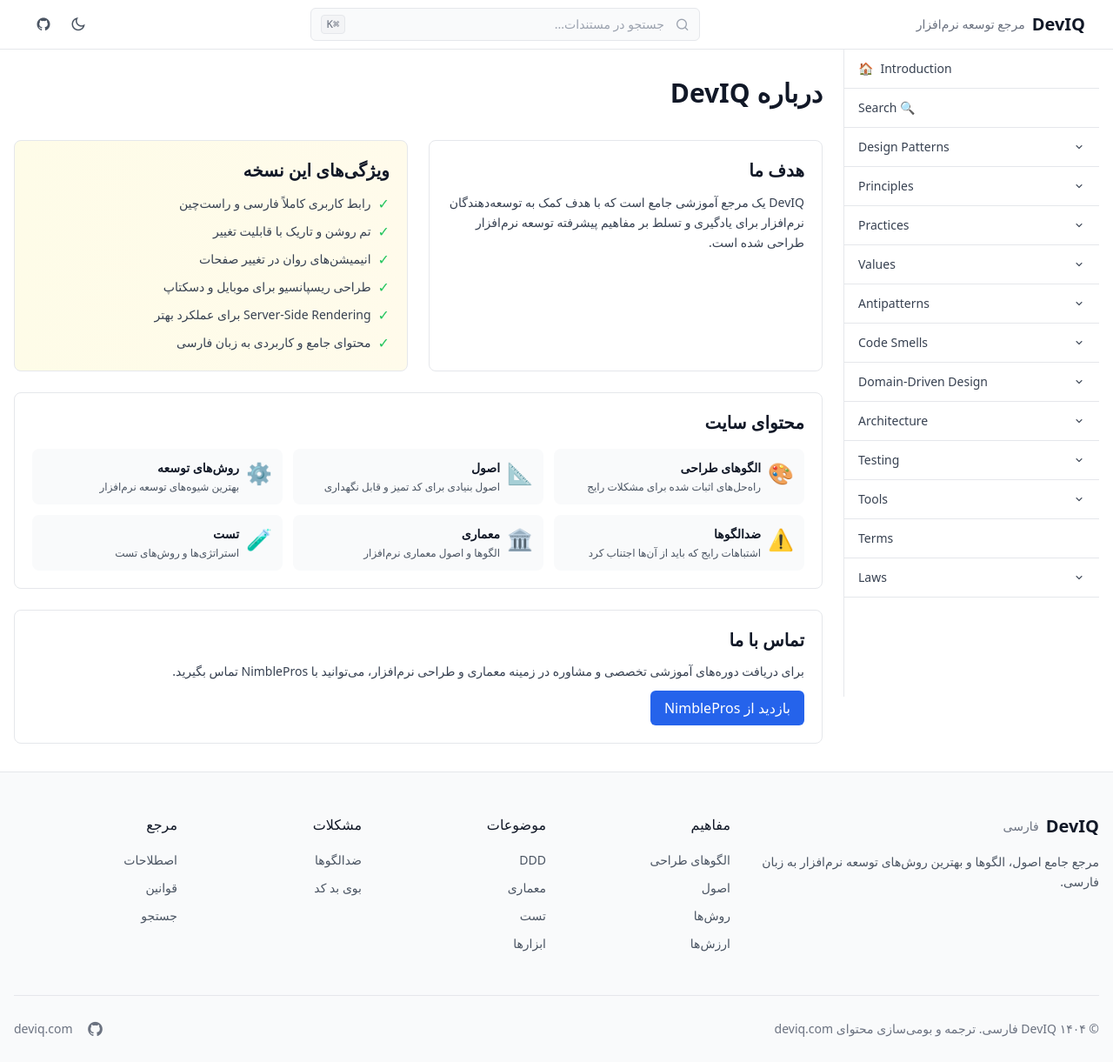
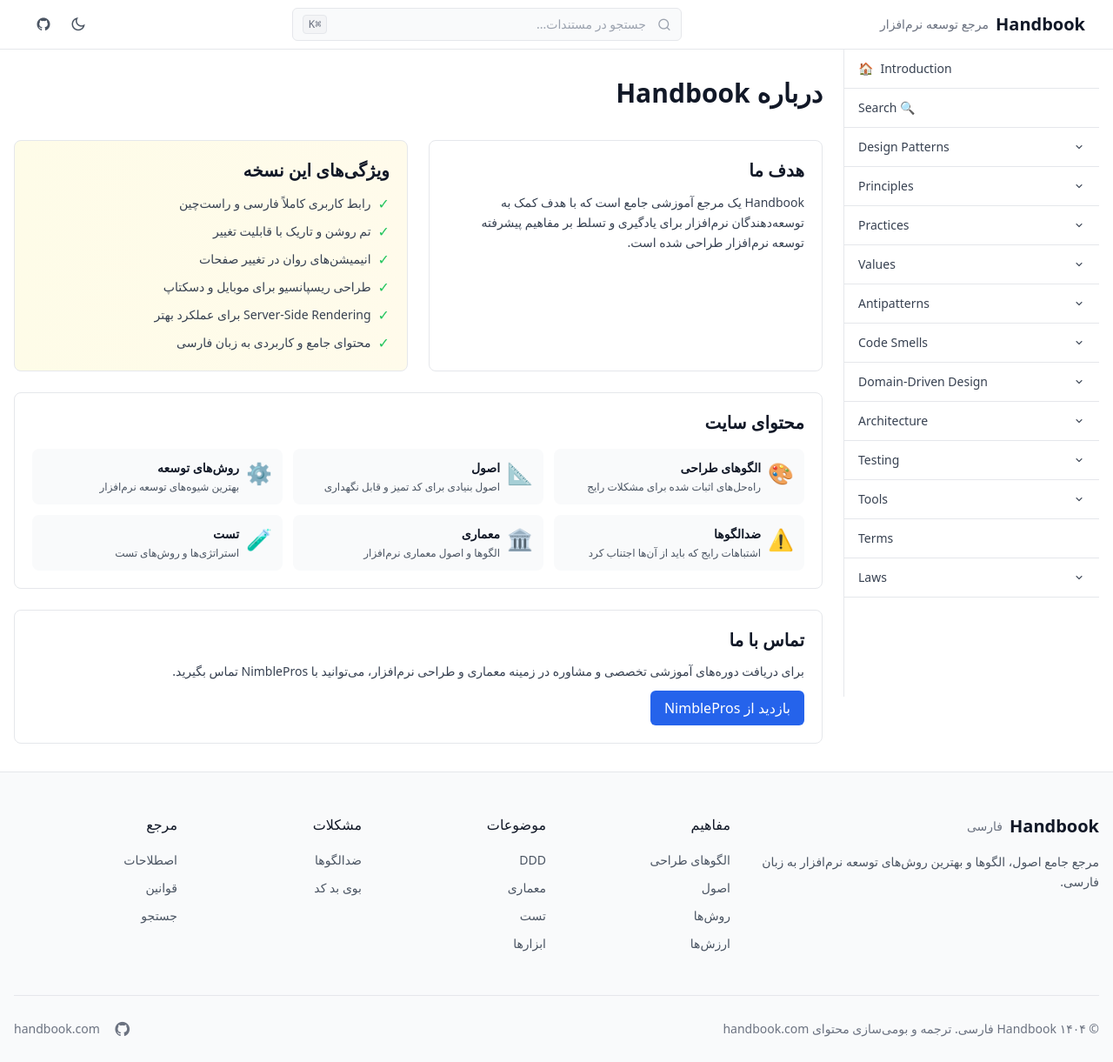
Before and after one commit to ghaninia/handbook, a Next.js app: page /about in a window 1280 px wide. Shown: the whole page at 87% size. Built offline with nearby package versions, Linux system fonts and the light colour scheme; a small style sheet from the web is missing.

Commit message:
Refactor project references and update documentation to reflect the transition from DevIQ to Handbook

```diff
--- a/package.json
+++ b/package.json
@@ -1,5 +1,5 @@
 {
-  "name": "deviq-persian",
+  "name": "handbook-persian",
   "version": "1.0.0",
   "private": true,
   "scripts": {
--- a/src/app/about/page.tsx
+++ b/src/app/about/page.tsx
@@ -47,14 +47,14 @@ export default function AboutPage() {
     <div className="grid grid-cols-12 gap-6">
       {/* Header */}
       <div className="col-span-12">
-        <h1 className="text-3xl font-bold mb-3">درباره DevIQ</h1>
+        <h1 className="text-3xl font-bold mb-3">درباره Handbook</h1>
       </div>
 
       {/* Our Goal */}
       <section className="col-span-12 lg:col-span-6 card">
         <h2 className="text-xl font-bold mb-3">هدف ما</h2>
         <p className="text-gray-700 dark:text-gray-300 text-sm leading-relaxed">
-          DevIQ یک مرجع آموزشی جامع است که با هدف کمک به توسعه‌دهندگان نرم‌افزار
+          Handbook یک مرجع آموزشی جامع است که با هدف کمک به توسعه‌دهندگان نرم‌افزار
           برای یادگیری و تسلط بر مفاهیم پیشرفته توسعه نرم‌افزار طراحی شده است.
         </p>
       </section>
--- a/src/app/design-patterns/domain-events/page.tsx
+++ b/src/app/design-patterns/domain-events/page.tsx
@@ -174,8 +174,8 @@ public class UpdateInventoryHandler : INotificationHandler<NewOrderPlacedEvent>
           </h2>
           <ul className="list-disc list-inside space-y-2 text-blue-600 dark:text-blue-400 mr-4">
             <li>
-              <a href="https://deviq.com/design-patterns/domain-events-pattern" target="_blank" rel="noopener" className="hover:underline">
-                DevIQ - Domain Events Pattern
+              <a href="https://handbook.com/design-patterns/domain-events-pattern" target="_blank" rel="noopener" className="hover:underline">
+                Handbook - Domain Events Pattern
               </a>
             </li>
             <li>
--- a/src/app/design-patterns/facade/page.tsx
+++ b/src/app/design-patterns/facade/page.tsx
@@ -157,8 +157,8 @@ public class ProductFacade
           </h2>
           <ul className="list-disc list-inside space-y-2 text-blue-600 dark:text-blue-400 mr-4">
             <li>
-              <a href="https://deviq.com/design-patterns/facade-pattern" target="_blank" rel="noopener" className="hover:underline">
-                DevIQ - Facade Pattern
+              <a href="https://handbook.com/design-patterns/facade-pattern" target="_blank" rel="noopener" className="hover:underline">
+                Handbook - Facade Pattern
               </a>
             </li>
             <li>
--- a/src/app/design-patterns/singleton/page.tsx
+++ b/src/app/design-patterns/singleton/page.tsx
@@ -220,13 +220,13 @@ public class OrderService
               </a>
             </li>
             <li>
-              <a href="https://deviq.com/design-patterns/singleton" target="_blank" rel="noopener" className="hover:underline">
-                DevIQ - Singleton Pattern
+              <a href="https://handbook.com/design-patterns/singleton" target="_blank" rel="noopener" className="hover:underline">
+                Handbook - Singleton Pattern
               </a>
             </li>
             <li>
-              <a href="https://deviq.com/principles/explicit-dependencies-principle" target="_blank" rel="noopener" className="hover:underline">
-                DevIQ - Explicit Dependencies Principle
+              <a href="https://handbook.com/principles/explicit-dependencies-principle" target="_blank" rel="noopener" className="hover:underline">
+                Handbook - Explicit Dependencies Principle
               </a>
             </li>
           </ul>
--- a/src/app/design-patterns/specification/page.tsx
+++ b/src/app/design-patterns/specification/page.tsx
@@ -205,8 +205,8 @@ public IEnumerable<T> List(ISpecification<T> spec)
               </a>
             </li>
             <li>
-              <a href="https://deviq.com/design-patterns/specification-pattern" target="_blank" rel="noopener" className="hover:underline">
-                DevIQ - Specification Pattern
+              <a href="https://handbook.com/design-patterns/specification-pattern" target="_blank" rel="noopener" className="hover:underline">
+                Handbook - Specification Pattern
               </a>
             </li>
           </ul>
--- a/src/app/layout.tsx
+++ b/src/app/layout.tsx
@@ -3,7 +3,7 @@ import './globals.css'
 import Providers from './providers'
 
 export const metadata: Metadata = {
-  title: 'DevIQ فارسی - مرجع توسعه نرم‌افزار',
+  title: 'Handbook فارسی - مرجع توسعه نرم‌افزار',
   description: 'مرجع کامل الگوهای طراحی، اصول و روش‌های توسعه نرم‌افزار به زبان فارسی',
 }
 
--- a/src/app/page.tsx
+++ b/src/app/page.tsx
@@ -14,7 +14,7 @@ export default function Home() {
       {/* Hero Section */}
       <div className="max-w-3xl mb-16">
         <h1 className="text-4xl font-bold text-gray-900 dark:text-gray-100 mb-4">
-          DevIQ
+          Handbook
         </h1>
         <p className="text-xl text-gray-600 dark:text-gray-400 leading-relaxed">
           مرجع جامع اصول، الگوها و بهترین روش‌های توسعه نرم‌افزار.
--- a/src/components/Footer.tsx
+++ b/src/components/Footer.tsx
@@ -10,7 +10,7 @@ export default function Footer() {
           {/* Logo & Description */}
           <div className="col-span-12 md:col-span-4">
             <Link href="/" className="flex items-center gap-2 mb-4">
-              <span className="text-xl font-bold text-gray-900 dark:text-gray-100">DevIQ</span>
+              <span className="text-xl font-bold text-gray-900 dark:text-gray-100">Handbook</span>
               <span className="text-sm text-gray-500 dark:text-gray-400">فارسی</span>
             </Link>
             <p className="text-sm text-gray-600 dark:text-gray-400 leading-relaxed">
@@ -64,7 +64,7 @@ export default function Footer() {
         <div className="border-t border-gray-200 dark:border-gray-800 py-6">
           <div className="flex flex-col md:flex-row items-center justify-between gap-4">
             <p className="text-sm text-gray-500 dark:text-gray-400">
-              © ۱۴۰۴ DevIQ فارسی. ترجمه و بومی‌سازی محتوای deviq.com
+              © ۱۴۰۴ Handbook فارسی. ترجمه و بومی‌سازی محتوای handbook.com
             </p>
             <div className="flex items-center gap-4">
               <a
@@ -76,12 +76,12 @@ export default function Footer() {
                 <i className="ri-github-fill text-xl"></i>
               </a>
               <a
-                href="https://deviq.com"
+                href="https://handbook.com"
                 target="_blank"
                 rel="noopener noreferrer"
                 className="text-sm text-gray-500 hover:text-blue-600 dark:hover:text-blue-400"
               >
-                deviq.com
+                handbook.com
               </a>
             </div>
           </div>
--- a/src/components/Header.tsx
+++ b/src/components/Header.tsx
@@ -19,7 +19,7 @@ export default function Header() {
           {/* Logo */}
           <Link href="/" className="flex items-center gap-2">
             <span className="text-xl font-bold text-gray-900 dark:text-white">
-              DevIQ
+              Handbook
             </span>
             <span className="text-sm text-gray-500 dark:text-gray-400 hidden sm:inline">
               مرجع توسعه نرم‌افزار
```
Also changed, not shown: 2 other files (tests, documents, lock files or other folders).
